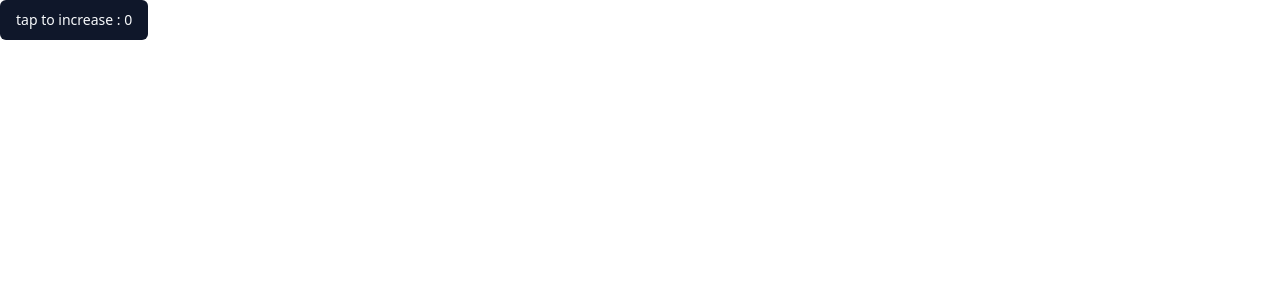
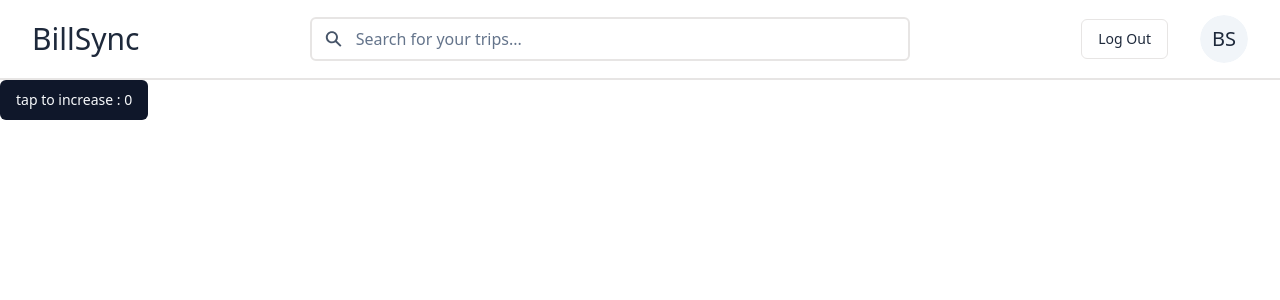
Before and after one commit to girish4016/BillSync, a React (Vite) app in the folder Frontend/app/: page / in a window 1280 px wide. Shown: the top 300 px of the page. Built offline with nearby package versions, Linux system fonts and the light colour scheme.

Commit message:
created navbar ui

```diff
--- a/Frontend/app/package.json
+++ b/Frontend/app/package.json
@@ -10,12 +10,14 @@
     "preview": "vite preview"
   },
   "dependencies": {
+    "@radix-ui/react-avatar": "^1.0.4",
     "@radix-ui/react-slot": "^1.0.2",
     "class-variance-authority": "^0.7.0",
     "clsx": "^2.1.1",
     "lucide-react": "^0.378.0",
     "react": "^18.2.0",
     "react-dom": "^18.2.0",
+    "react-icons": "^5.2.1",
     "tailwind-merge": "^2.3.0",
     "tailwindcss-animate": "^1.0.7"
   },
--- a/Frontend/app/src/App.tsx
+++ b/Frontend/app/src/App.tsx
@@ -1,11 +1,14 @@
 import { useState } from "react";
 import { Button } from "./common/shadcn/ui/button";
+
+import { NavBar } from "./common/components/Navbar/NavBar";
 
 function App() {
   const [count, setCount] = useState(0);
 
   return (
     <div>
+      <NavBar isHomePage={true} />
       <Button onClick={() => setCount((prev) => prev + 1)}>
         tap to increase : {count}
       </Button>
--- /dev/null
+++ b/Frontend/app/src/common/components/Navbar/NavBar.tsx
@@ -0,0 +1,38 @@
+import { Avatar, AvatarFallback, AvatarImage } from "@/common/shadcn/ui/avatar";
+import { Button } from "@/common/shadcn/ui/button";
+import { Input } from "@/common/shadcn/ui/input";
+import { IoSearchSharp } from "react-icons/io5";
+
+interface INavBarProps {
+  isHomePage?: boolean;
+}
+
+export const NavBar = ({ isHomePage }: INavBarProps) => {
+  return (
+    <div className="sticky h-20 w-screen flex text-3xl font-medium text-slate-800 bg-white border-b-2 border-stone-200 items-center justify-between px-8 ">
+      BillSync
+      <div
+        className={
+          isHomePage === true
+            ? "flex flex-row items-center text-xl px-3 text-slate-600 border-2 rounded-md border-stone-200 w-[50%] max-w-[37.5rem] max-md:scale-0 max-md:max-w-0 max-md:p-0"
+            : "scale-0"
+        }
+      >
+        <IoSearchSharp />
+        <Input
+          placeholder="Search for your trips..."
+          className="border-0 font-normal text-base focus-visible:ring-0 focus-visible:ring-offset-0"
+        ></Input>
+      </div>
+      <div className="flex flex-row h-full items-center gap-8">
+        <Button className="bg-white text-slate-800 border rounded-md border-stone-200 hover:bg-white hover:border-slate-800 max-md:max-w-0 max-md:p-0 max-md:scale-0">
+          Log Out
+        </Button>
+        <Avatar className="text-xl h-12 w-12 cursor-pointer">
+          <AvatarImage src="" />
+          <AvatarFallback>BS</AvatarFallback>
+        </Avatar>
+      </div>
+    </div>
+  );
+};
--- /dev/null
+++ b/Frontend/app/src/common/shadcn/ui/avatar.tsx
@@ -0,0 +1,48 @@
+import * as React from "react"
+import * as AvatarPrimitive from "@radix-ui/react-avatar"
+
+import { cn } from "@/lib/shadcn/utils"
+
+const Avatar = React.forwardRef<
+  React.ElementRef<typeof AvatarPrimitive.Root>,
+  React.ComponentPropsWithoutRef<typeof AvatarPrimitive.Root>
+>(({ className, ...props }, ref) => (
+  <AvatarPrimitive.Root
+    ref={ref}
+    className={cn(
+      "relative flex h-10 w-10 shrink-0 overflow-hidden rounded-full",
+      className
+    )}
+    {...props}
+  />
+))
+Avatar.displayName = AvatarPrimitive.Root.displayName
+
+const AvatarImage = React.forwardRef<
+  React.ElementRef<typeof AvatarPrimitive.Image>,
+  React.ComponentPropsWithoutRef<typeof AvatarPrimitive.Image>
+>(({ className, ...props }, ref) => (
+  <AvatarPrimitive.Image
+    ref={ref}
+    className={cn("aspect-square h-full w-full", className)}
+    {...props}
+  />
+))
+AvatarImage.displayName = AvatarPrimitive.Image.displayName
+
+const AvatarFallback = React.forwardRef<
+  React.ElementRef<typeof AvatarPrimitive.Fallback>,
+  React.ComponentPropsWithoutRef<typeof AvatarPrimitive.Fallback>
+>(({ className, ...props }, ref) => (
+  <AvatarPrimitive.Fallback
+    ref={ref}
+    className={cn(
+      "flex h-full w-full items-center justify-center rounded-full bg-muted",
+      className
+    )}
+    {...props}
+  />
+))
+AvatarFallback.displayName = AvatarPrimitive.Fallback.displayName
+
+export { Avatar, AvatarImage, AvatarFallback }
--- /dev/null
+++ b/Frontend/app/src/common/shadcn/ui/input.tsx
@@ -0,0 +1,25 @@
+import * as React from "react"
+
+import { cn } from "@/lib/shadcn/utils"
+
+export interface InputProps
+  extends React.InputHTMLAttributes<HTMLInputElement> {}
+
+const Input = React.forwardRef<HTMLInputElement, InputProps>(
+  ({ className, type, ...props }, ref) => {
+    return (
+      <input
+        type={type}
+        className={cn(
+          "flex h-10 w-full rounded-md border border-input bg-background px-3 py-2 text-sm ring-offset-background file:border-0 file:bg-transparent file:text-sm file:font-medium placeholder:text-muted-foreground focus-visible:outline-none focus-visible:ring-2 focus-visible:ring-ring focus-visible:ring-offset-2 disabled:cursor-not-allowed disabled:opacity-50",
+          className
+        )}
+        ref={ref}
+        {...props}
+      />
+    )
+  }
+)
+Input.displayName = "Input"
+
+export { Input }
```
Also changed, not shown: 1 other file (tests, documents, lock files or other folders).
